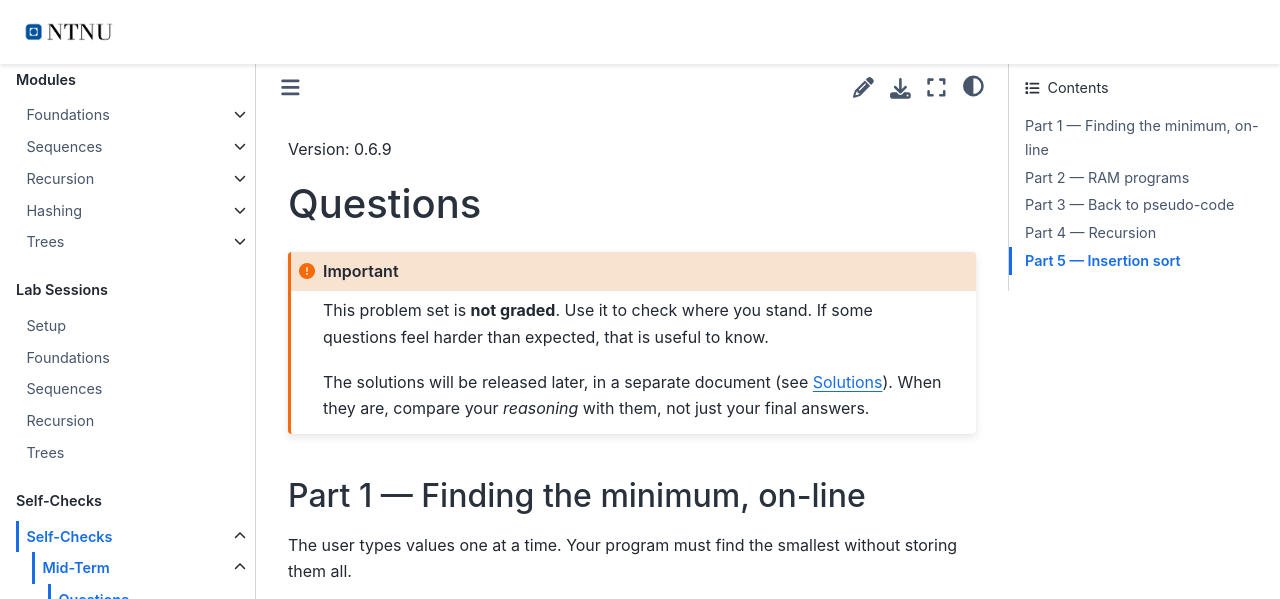
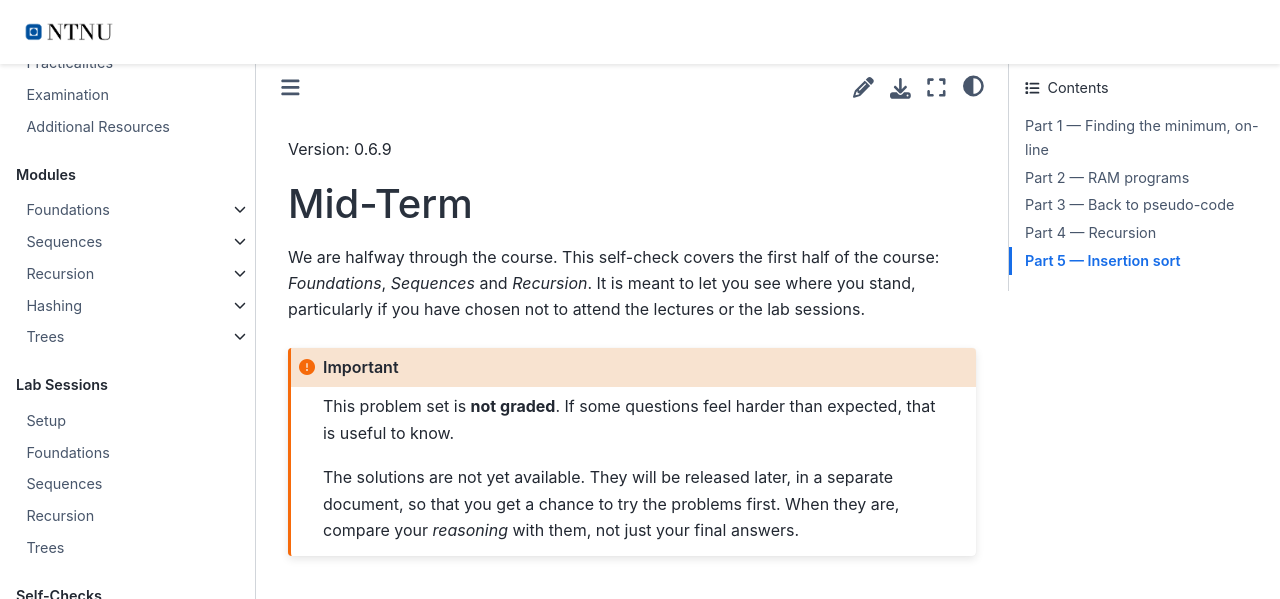
Before and after one commit to fchauvel/ntnu-idata2302-website, a Sphinx documentation site: the page built from source/self_check/mid_term.rst, in a window 1280 px wide and 900 px high, cut to the strip 0-599 px from the top of the window. Built offline with Sphinx 7.4.7 and the Sphinx Book theme 1.1.4, drawn with Linux system fonts in a browser that asks for light colours; some of the changed text lies outside the part shown.

Commit message:
content: flatten the Self-Checks section and drop the solutions page
Co-Authored-By: Claude Sonnet 5.5 <noreply@anthropic.com>

```diff
--- a/source/index.rst
+++ b/source/index.rst
@@ -50,7 +50,10 @@ Algorithms and Data Structures
 .. toctree::
    :caption: Self-Checks
 
-   self_check/index
+   self_check/mid_term
+
+..
+   self_check/final
 
 
 .. toctree::
--- a/source/self_check/mid_term/questions.rst
+++ b/source/self_check/mid_term.rst
@@ -1,16 +1,21 @@
-===========
-Questions
-===========
+========
+Mid-Term
+========
+
+We are halfway through the course. This self-check covers the first
+half of the course: *Foundations*, *Sequences* and *Recursion*. It is
+meant to let you see where you stand, particularly if you have chosen
+not to attend the lectures or the lab sessions.
 
 .. important::
 
-   This problem set is **not graded**. Use it to check where you
-   stand. If some questions feel harder than expected, that is useful
-   to know.
+   This problem set is **not graded**. If some questions feel harder
+   than expected, that is useful to know.
 
-   The solutions will be released later, in a separate document (see
-   :doc:`solutions`). When they are, compare your *reasoning* with
-   them, not just your final answers.
+   The solutions are not yet available. They will be released later,
+   in a separate document, so that you get a chance to try the
+   problems first. When they are, compare your *reasoning* with them,
+   not just your final answers.
 
 Part 1 — Finding the minimum, on-line
 =====================================
```
Also changed, not shown: source/self_check/index.rst (deleted, +0 -20 lines), source/self_check/mid_term/index.rst (deleted, +0 -15 lines), source/self_check/mid_term/solutions.rst (deleted, +0 -9 lines).
